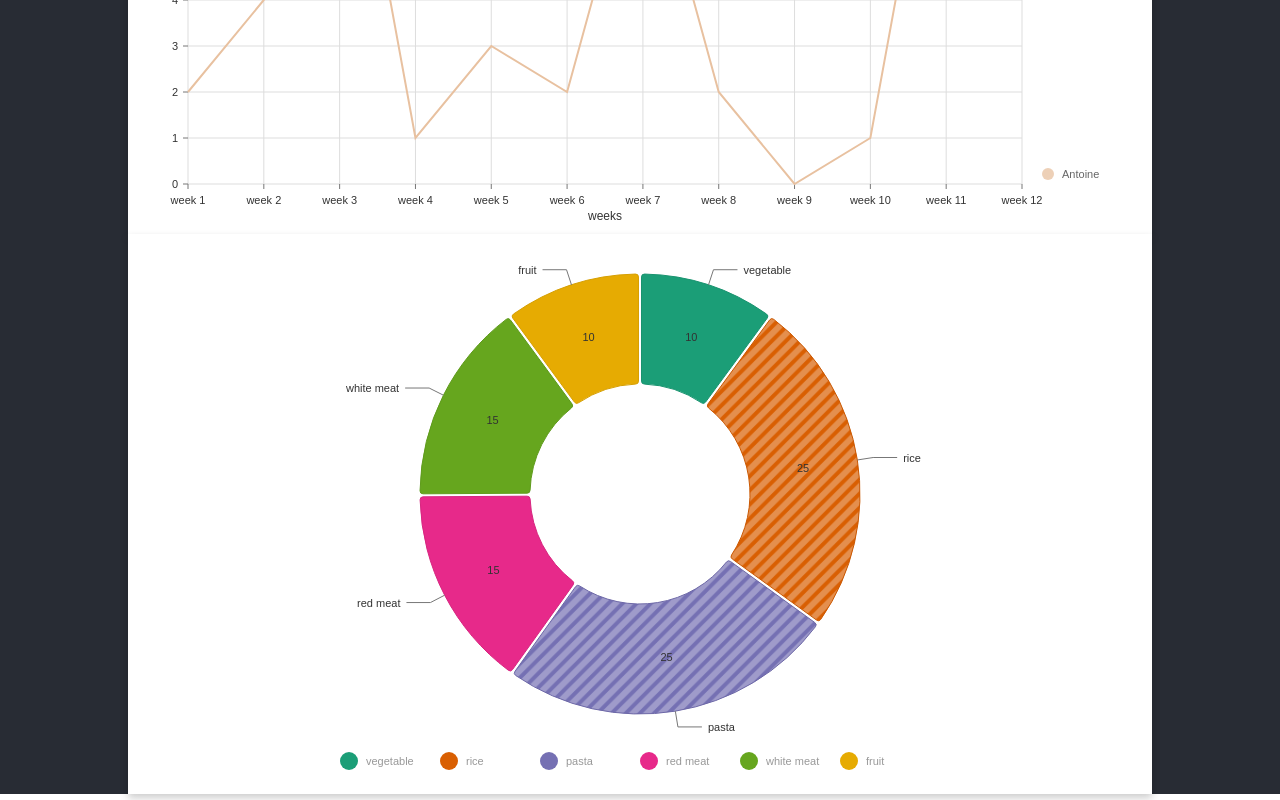
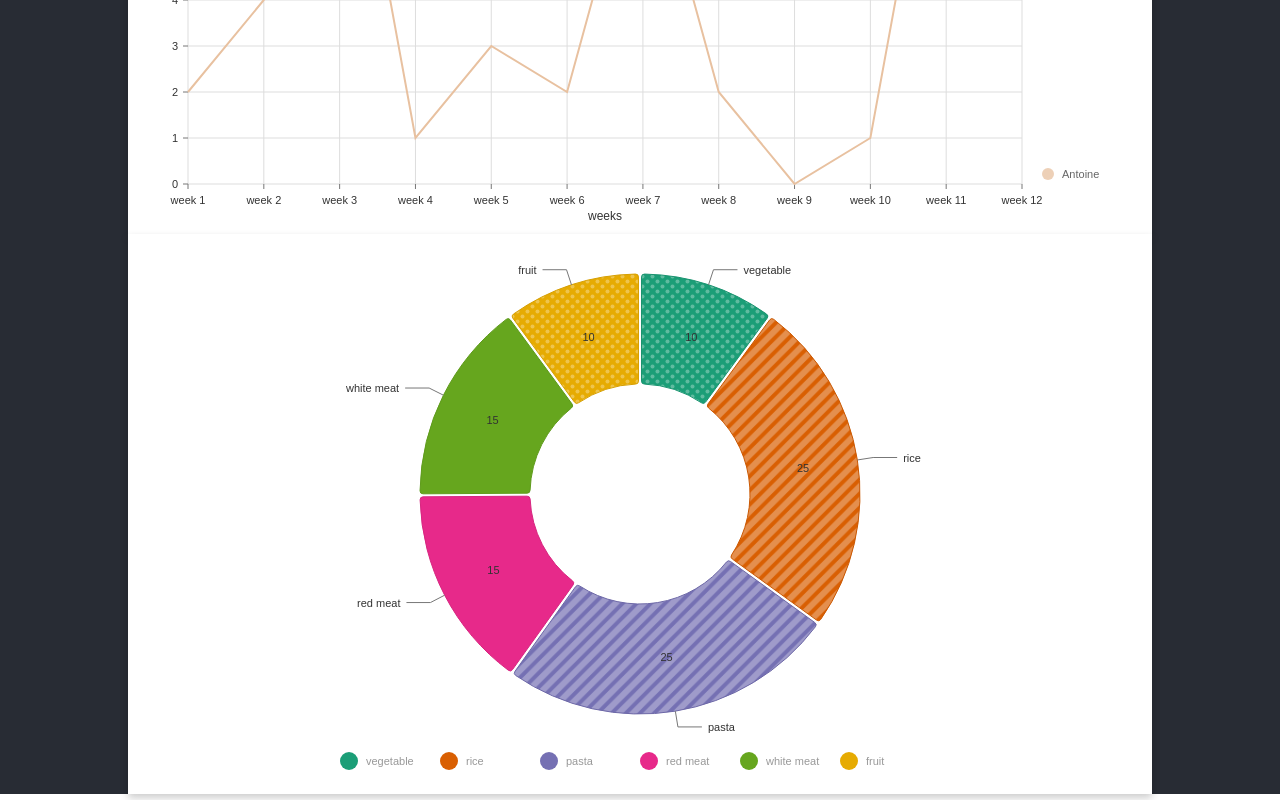
Before and after one commit to B-IBS/B.IBS_WEB, a React (Create React App) app in the folder b.bis_web/: page / in a window 1280 px wide. Shown: the part 326-1126 px from the top of the page. Built offline with nearby package versions, Linux system fonts and the light colour scheme.

Commit message:
[ADD] Custom pattern for fruit and vegetable.

```diff
--- a/b.bis_web/src/components/Pie/pie.js
+++ b/b.bis_web/src/components/Pie/pie.js
@@ -54,7 +54,7 @@ class Pie extends React.Component {
                     fill={[
                         {
                             match: {
-                                id: 'ruby'
+                                id: 'vegetable'
                             },
                             id: 'dots'
                         },
@@ -66,43 +66,13 @@ class Pie extends React.Component {
                         },
                         {
                             match: {
-                                id: 'c'
-                            },
-                            id: 'dots'
-                        },
-                        {
-                            match: {
-                                id: 'go'
-                            },
-                            id: 'dots'
-                        },
-                        {
-                            match: {
-                                id: 'python'
+                                id: 'fruit'
                             },
                             id: 'dots'
                         },
                         {
                             match: {
                                 id: 'pasta'
-                            },
-                            id: 'lines'
-                        },
-                        {
-                            match: {
-                                id: 'lisp'
-                            },
-                            id: 'lines'
-                        },
-                        {
-                            match: {
-                                id: 'elixir'
-                            },
-                            id: 'lines'
-                        },
-                        {
-                            match: {
-                                id: 'javascript'
                             },
                             id: 'lines'
                         }
```
